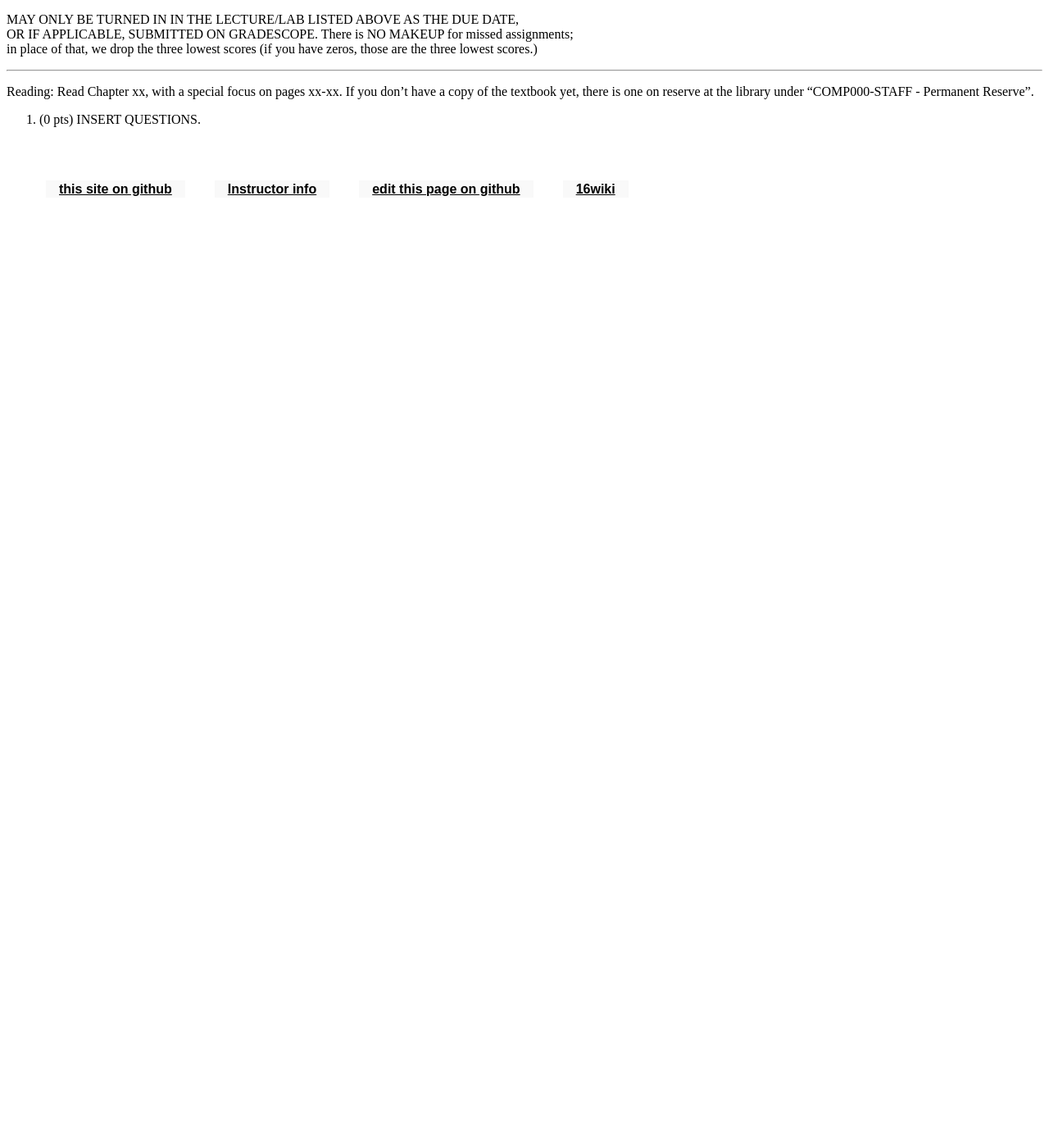
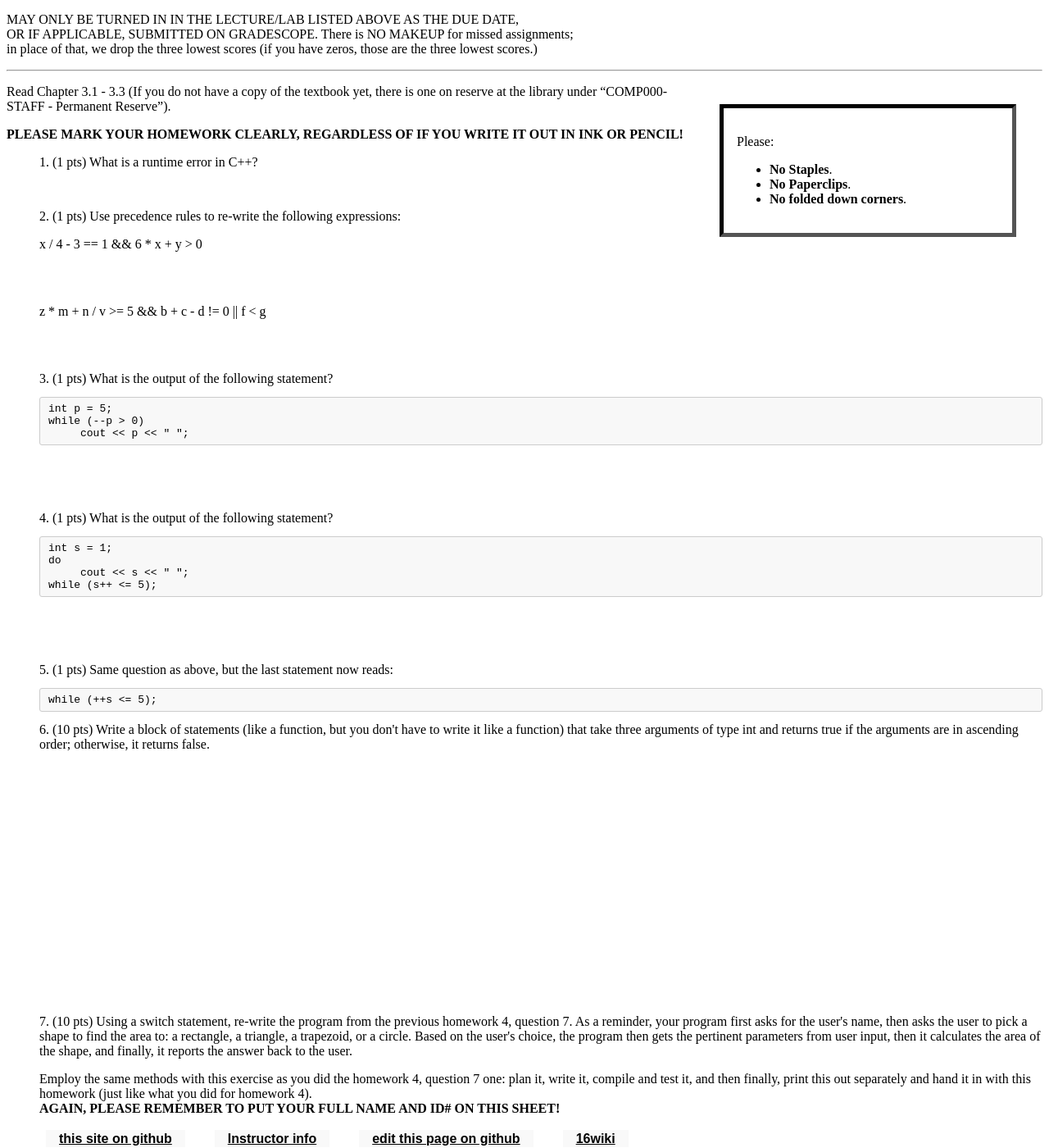
Before and after one commit to ucsb-cs16-s16/https-ucsb-cs16-s17.github.io, a Jekyll site: the page built from _hwk/h05.md, in a window 1280 px wide and 1400 px high, scrolled down 601 px. Shown: the whole window at 82% size. Built offline with Jekyll 4.4.1, drawn with Linux system fonts in a browser that asks for light colours; before the commit the page ends 900 px from its top, so only the background shows below that; some of the changed text lies outside the part shown.

Commit message:
New homework 5

````diff
--- a/_hwk/h05.md
+++ b/_hwk/h05.md
@@ -1,11 +1,62 @@
 ---
 num: "h05"
-desc: "TBD"
+desc: "Homework 5"
 ready: false
 assigned: 2016-10-06 14:00:00.00-7:00
 due: 2016-10-11 14:00:00.00-7:00
 ---
-Reading: Read Chapter xx, with a special focus on pages xx-xx.    If you don't have a copy of the textbook yet, there is one on reserve at the library under "COMP000-STAFF - Permanent Reserve".
+{% include no_staples_box.html %}
+Read Chapter 3.1 - 3.3 (If you do not have a copy of the textbook yet, there is one on reserve at the library under "COMP000-STAFF - Permanent Reserve").
 
-1.	(0 pts) INSERT QUESTIONS.
-	<div style="margin-bottom:4em"></div>
+<b>PLEASE MARK YOUR HOMEWORK CLEARLY, REGARDLESS OF IF YOU WRITE IT OUT IN INK OR PENCIL!</b>
+
+<ol markdown="1">
+1.	(1 pts) What is a runtime error in C++?
+  <div style="margin-bottom:3em"></div>
+
+2.	(1 pts) Use precedence rules to re-write the following expressions:
+  <div style="margin-bottom:1em"></div>
+	x / 4 - 3 == 1 && 6 * x + y > 0
+  <div style="margin-bottom:4em"></div>
+	z * m + n / v >= 5 && b + c - d != 0 || f < g
+  <div style="margin-bottom:4em"></div>
+
+3.	(1 pts) What is the output of the following statement?
+  <div markdown="1">
+```
+int p = 5;
+while (--p > 0)
+     cout << p << " ";
+```
+  </div>
+  <div style="margin-bottom:5em"></div>
+
+4.	(1 pts) What is the output of the following statement?
+  <div markdown="1">
+```
+int s = 1;
+do
+     cout << s << " ";
+while (s++ <= 5);
+```
+  </div>
+  <div style="margin-bottom:5em"></div>
+
+5.	(1 pts) Same question as above, but the last statement now reads:
+
+  <div markdown="1">
+```
+while (++s <= 5);
+```
+  </div>
+
+6.	(10 pts) Write a block of statements (like a function, but you don't have to write it like a function) that take three arguments of type int and returns true if the arguments are in ascending order; otherwise, it returns false.
+	<div style="margin-bottom:20em"></div>
+
+7.	(10 pts) Using a switch statement, re-write the program from the previous homework 4, question 7. As a reminder, your program first asks for the user's name, then asks the user to pick a shape to find the area to: a rectangle, a triangle, a trapezoid, or a circle. Based on the user's choice, the program then gets the pertinent parameters from user input, then it calculates the area of the shape, and finally, it reports the answer back to the user.
+	<div style="margin-bottom:1em"></div>
+	Employ the same methods with this exercise as you did the homework 4, question 7 one: plan it, write it, compile and test it, and then finally, print this out separately and hand it in with this homework (just like what you did for homework 4).
+	<div style="margin-bottom:0em"></div>
+	<b>AGAIN, PLEASE REMEMBER TO PUT YOUR FULL NAME AND ID# ON THIS SHEET!</b>
+
+</ol>
````
